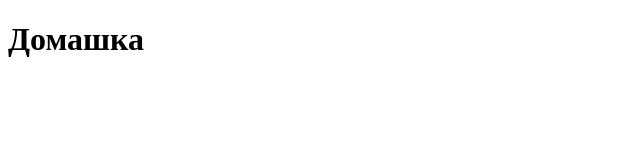
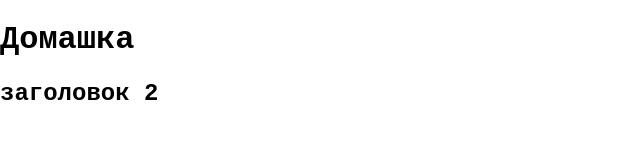
Before and after one commit to Lexa74/homeworkes, a plain HTML site: page index.html in a window 1280 px wide. Shown: the whole page, without its empty margins (0-640 px from the left). Drawn offline with Linux system fonts and the light colour scheme.

Commit message:
все сделал

```diff
--- a/index.html
+++ b/index.html
@@ -3,9 +3,12 @@
 <head>
     <meta charset="UTF-8">
     <meta name="viewport" content="width=device-width, initial-scale=1.0">
-    <title>homework 2</title>
+    <title>homework 3</title>
+    <link rel="stylesheet" href="./style.css">
+    <link rel="stylesheet" href="./tablet.css">
 </head>
 <body>
     <h1>Домашка</h1>
+    <h2>заголовок 2</h2>
 </body>
 </html>
```
Also changed, not shown: tablet.css (added).
